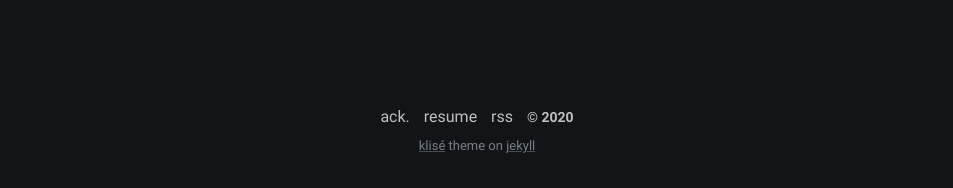
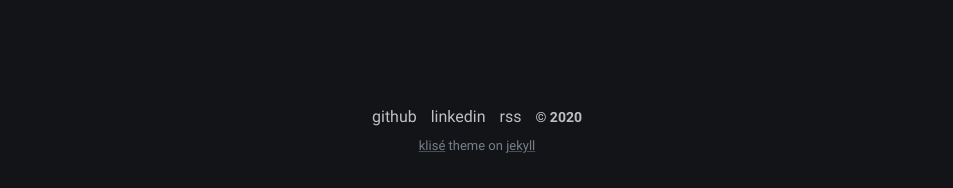
Before and after one commit to aotakeda/blog, a Jekyll site: the page built from index.md, in a window 1280 px wide. Shown: the part 738-926 px from the top of the page, without its empty margins (163-1116 px from the left). Built offline with Jekyll 4.4.1, drawn with Linux system fonts in a browser that asks for light colours.

Commit message:
add github and linkedin links

```diff
--- a/_includes/footer.html
+++ b/_includes/footer.html
@@ -1,6 +1,6 @@
 <footer class="footer">
-  <a class="footer_item" href="/thanks">ack.</a>
-  <a class="footer_item" href="javascript::void(0)">resume</a>
+  <a class="footer_item" href="https://github.com/aotakeda" target="_blank">github</a>
+  <a class="footer_item" href="https://linkedin.com/in/arthurtakeda" target="_blank">linkedin</a>
   <a class="footer_item" href="/feed.xml">rss</a>
   <span class="footer_item">&copy; {{ site.time | date: "%Y" }}</span>
   <small class="footer_copyright">
```
